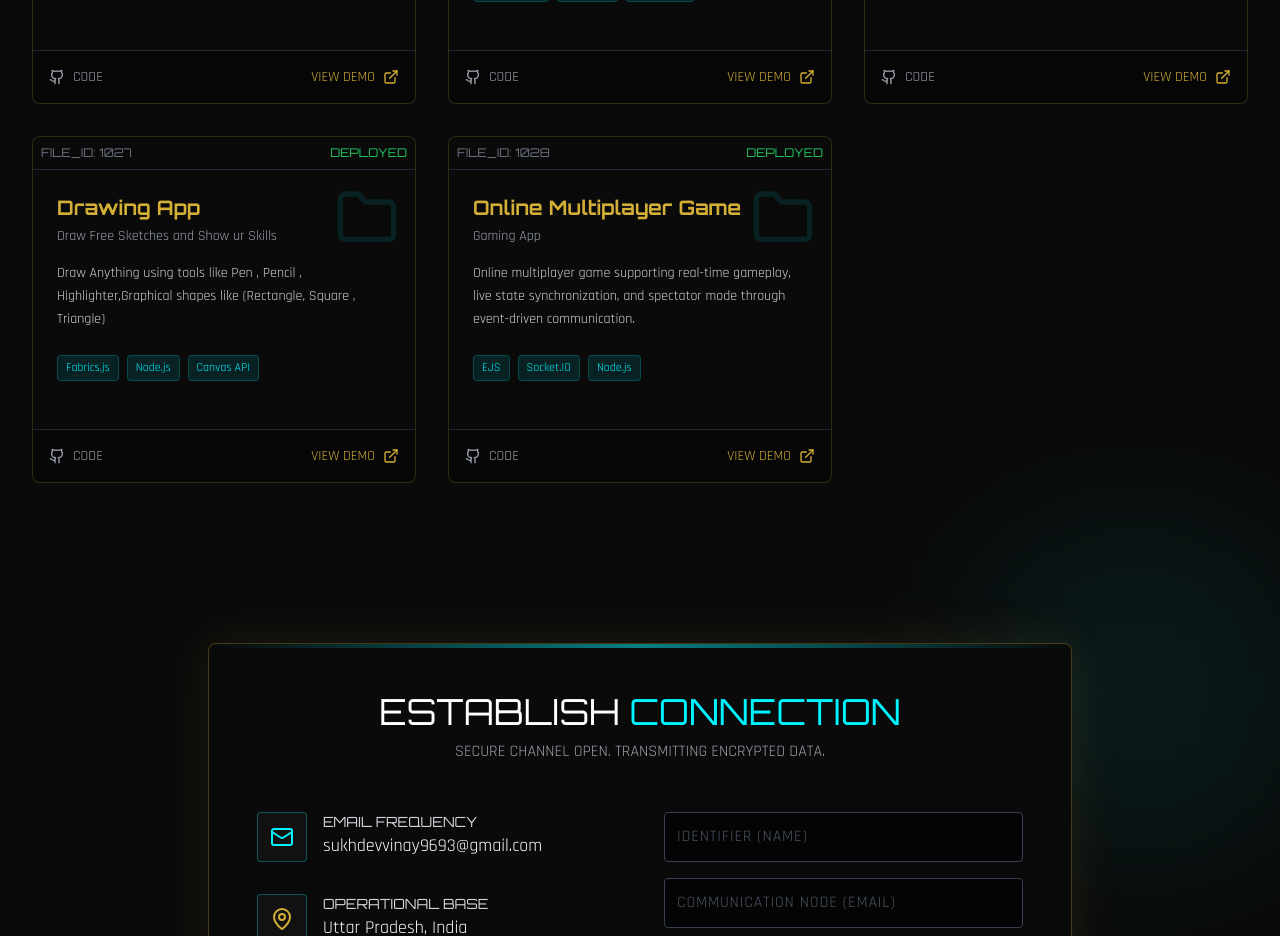
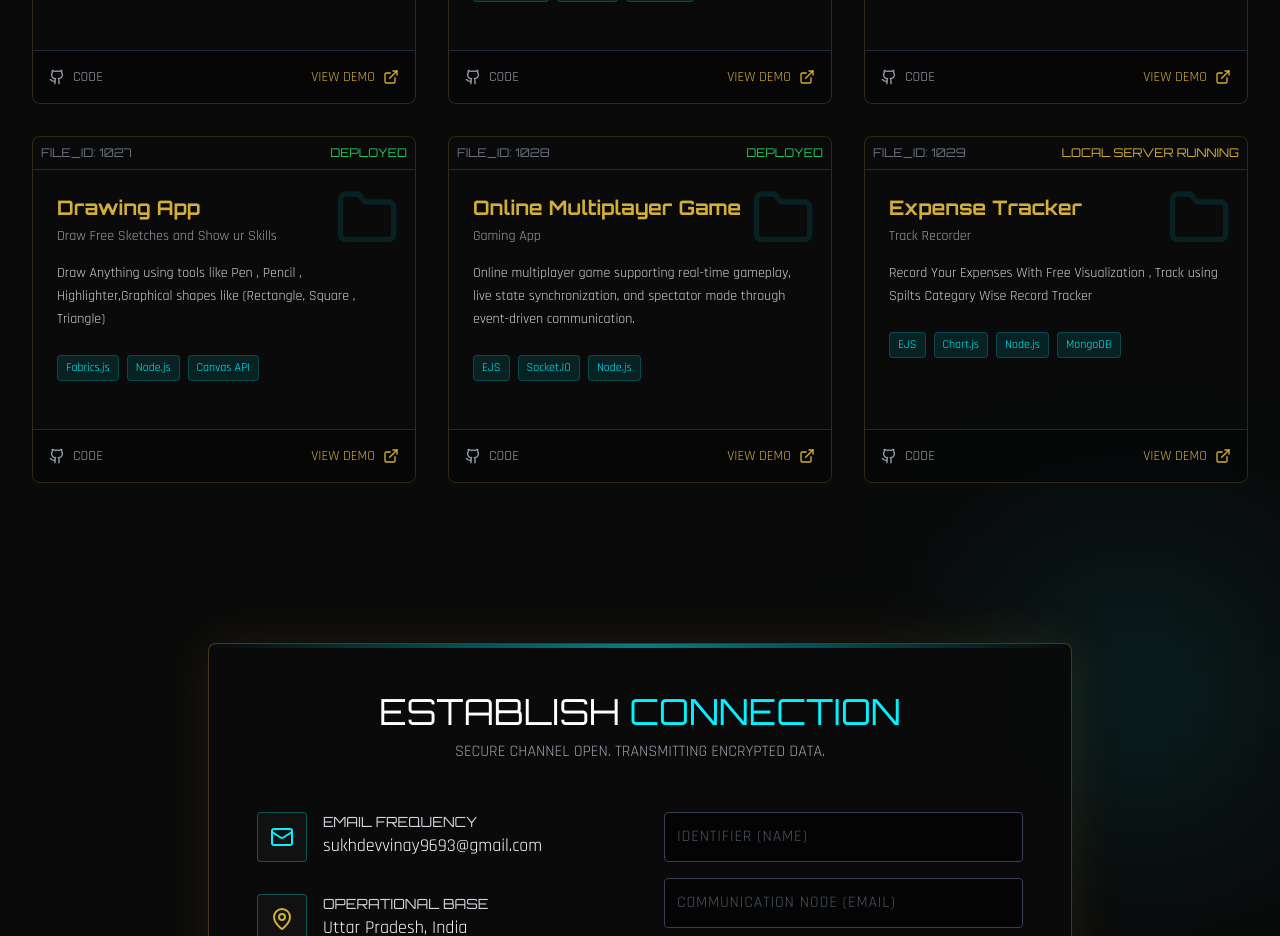
Before and after one commit to Sukhdevvinay/Portfolio, a React (Create React App) app: page / in a window 1280 px wide. Shown: the part 2640-3576 px from the top of the page. Built offline with nearby package versions, Linux system fonts and the light colour scheme.

Commit message:
Update Projects.js

```diff
--- a/src/Components/Projects.js
+++ b/src/Components/Projects.js
@@ -43,6 +43,14 @@ const Projects = () => {
         tech: ["EJS", "Socket.IO", "Node.js"],
         status: "DEPLOYED",
         links: { demo: "https://sukhdevvinay.github.io/TIC-TAC-TOE/", code: "https://github.com/Sukhdevvinay/Tic-tac-Multiplayer" }
+    },
+    {
+        title: "Expense Tracker",
+        subtitle: "Track Recorder",
+        description: "Record Your Expenses With Free Visualization , Track using Spilts Category Wise Record Tracker",
+        tech: ["EJS", "Chart.js", "Node.js","MongoDB"],
+        status: "LOCAL SERVER RUNNING",
+        links: { demo: "https://github.com/Sukhdevvinay/Expense-Tracker", code: "https://github.com/Sukhdevvinay/Expense-Tracker" }
     }
 ];
     return (
```
